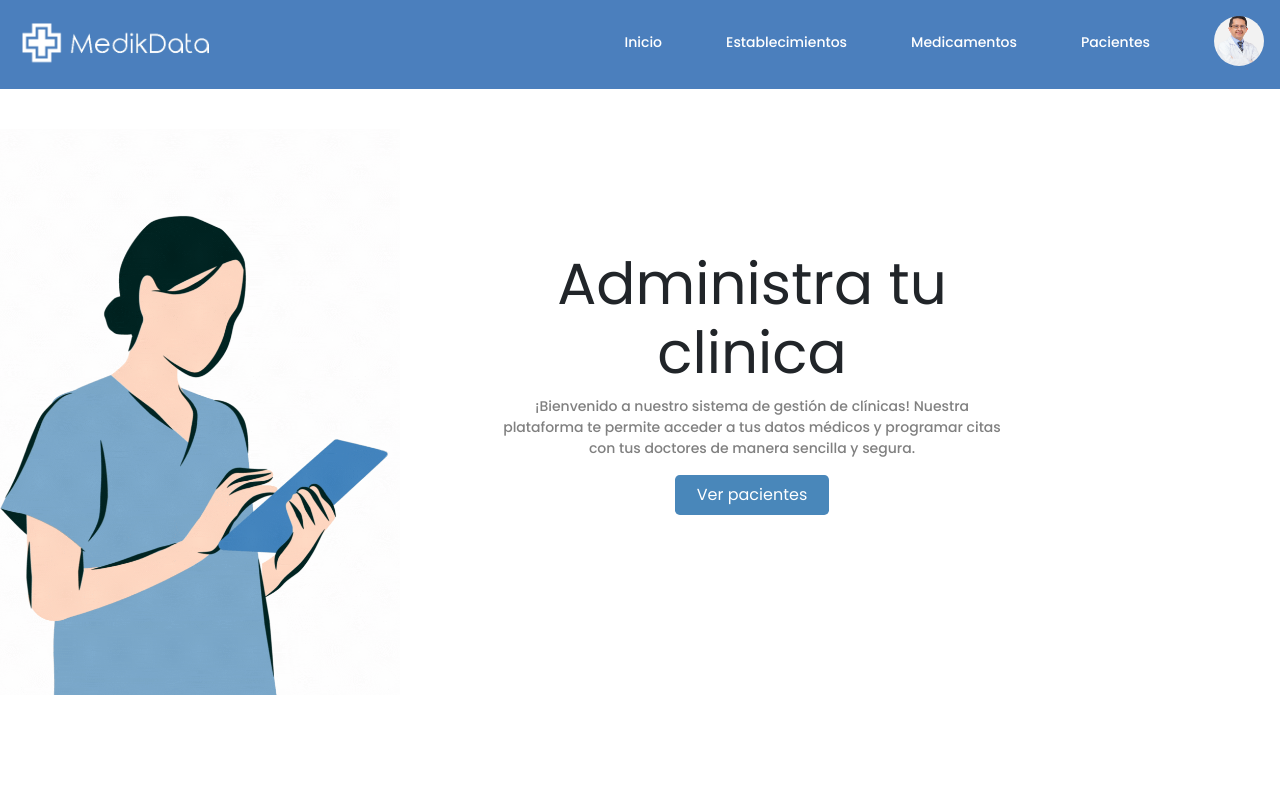
After one commit to BryanEspana/ClinicProyect2, a Flask app: page /medicamentos in a window 1280 px wide. The commit adds this page. Run offline with Flask 3, Linux system fonts and the light colour scheme.

Commit message:
Dashboard y inicio

```diff
--- a/src/app.py
+++ b/src/app.py
@@ -19,6 +19,14 @@ def register():
 def inicio():
     return render_template('dashboard/dashboard.html')
 
+@app.route('/pacientes')
+def paciente():
+    return render_template('pacientes/paciente.html')
+
+@app.route('/medicamentos')
+def medicamentos():
+    return render_template('medicamentos/medicamento.html')
+
 if __name__ == '__main__':
     app.config.from_object(config['development'])
     app.run()
--- /dev/null
+++ b/src/static/css/dashboard.css
@@ -0,0 +1,120 @@
+
+html, body {
+    height: 100%;
+    overflow: auto;
+  }
+
+a{
+    color: white;
+    text-decoration: none;
+}
+
+a:hover{
+    color: white;
+}
+.profile-img-container {
+    width: 50px;
+    height: 50px;
+    border-radius: 50%;
+    overflow:hidden;
+}
+
+.profile-img-container img {
+    object-fit: cover;
+    width: 100%;
+    height: 100%;
+}
+.size{
+    font-family: 'Poppins', sans-serif;
+    font-weight: 400;
+    font-size: 58px !important;
+}
+
+.button-style{
+    border-radius: 0.8rem;
+    padding: 0.8rem;
+    padding-left: 1rem;
+    padding-right: 1rem;
+}
+.button-pacientes{
+    padding: auto;
+    margin: auto;
+    width: 30%;
+}
+.container-center {
+    width: 40%;
+    height: 50%;
+    padding: auto;
+    margin: auto;
+    justify-content: center;
+    text-align: center;
+    margin-top: 10rem;
+    margin-left: 6rem;
+}
+.container-medic{
+    padding-top: 6rem;
+    width: 48%;
+    height: 80%;
+    padding: auto;
+    margin: auto;
+    justify-content: left;
+    text-align: left;
+    margin-top: 10rem;
+    margin-left: 6rem;
+}
+.img-gif{
+    width: 400px;
+}
+.img-medicamentos{
+    width: 500px;
+    position:relative;
+    top:-5rem;
+    right: 8rem;
+    z-index: -10000;
+
+}
+.container-fixed {
+    border-top-left-radius: 1rem;
+    border-bottom-left-radius: 1rem;
+    width: 250px;
+    background-color: #4987ba;
+    position: fixed;
+    bottom: 4rem;
+    right: 0px;
+  }
+  .title-fixed{
+    padding-top: 0.8rem;
+    padding-bottom: 0.3rem;
+    padding-left: 1rem;
+    text-align: left;
+    border-top-left-radius: 1rem;
+    background-color: #e7e5e3;
+  }
+
+.icon-location{
+    justify-content: center;
+    text-align: center;
+    align-items: center;
+    margin-left: 1rem;
+    padding-top: 0.5rem;
+    width: 10%;
+    height: 10%;
+}
+.text-establecimiento{
+    white-space: nowrap;
+    overflow: hidden;
+    text-overflow: ellipsis;
+    padding-top: 1rem;
+    padding-left: 1rem;
+    color: white;
+    font-family: 'Poppins', sans-serif;
+    font-size: 15px;
+}
+.container-img{
+    margin-top: 2.5rem;
+}
+.barras{
+    width: 100%;
+    z-index: 10000;
+    background-color: #4987ba;
+}
--- a/src/static/css/global.css
+++ b/src/static/css/global.css
@@ -81,3 +81,16 @@ h1{
     font-size: 50px;
     font-weight: 800;
 }
+
+p{
+    font-family: 'Poppins', sans-serif;
+    font-size: 14px;
+}
+.text-grey{
+    font-family: 'Poppins', sans-serif;
+    font-size: 14px;
+    color: grey;
+}
+.titulo{
+    padding-top: 2rem;
+}
--- a/src/templates/auth/main.html
+++ b/src/templates/auth/main.html
@@ -24,7 +24,6 @@
             <button class="shadow btnLogin">Iniciar Sesión</button>
         </a>
     </div>
-
 </header>
 
 <body class="center">
--- /dev/null
+++ b/src/templates/medicamentos/medicamento.html
@@ -0,0 +1,63 @@
+{% extends 'base.html' %}
+
+{% block title %}Main{% endblock %}
+
+{% block customCSS %}
+<link rel="stylesheet" href="{{ url_for('static', filename='css/auth-css/main.css') }}">
+<link rel="stylesheet" href="{{ url_for('static', filename='css/dashboard.css') }}">
+<link rel="stylesheet" href="{{ url_for('static', filename='css/global.css') }}">
+<link rel="preconnect" href="https://fonts.googleapis.com">
+<link rel="preconnect" href="https://fonts.gstatic.com" crossorigin>
+<link href="https://fonts.googleapis.com/css2?family=Poppins:wght@200;400;600&display=swap" rel="stylesheet">
+<link rel="preconnect" href="https://fonts.googleapis.com">
+<link rel="preconnect" href="https://fonts.gstatic.com" crossorigin>
+<link href="https://fonts.googleapis.com/css2?family=Poppins:wght@200;300;500&display=swap" rel="stylesheet">
+{% endblock %}
+
+{% block body %}
+<header class="header-top flex-row" style="background-color: #4b7fbd;">
+    <img class="logo-img" src="static\img\logoBlanco.png">
+    <div class=" flex-row encabezado ">
+        <!--Inicio-->
+        <a href=""><p class="padR4 hover-p padT1">Inicio</p></a>
+        <!--Establecimientos-->
+        <a href=""><p class="padR4 hover-p padT1">Establecimientos</p></a>
+        <!--Medicamentos-->
+        <a href=""><p class="padR4 hover-p padT1">Medicamentos</p></a>
+        <!--Pacientes-->
+        <a href=""><p class="padR4 hover-p padT1">Pacientes</p></a>
+
+        <!--Icono Usuario-->
+          <div class="profile-img-container">
+            <img src="static\img\doc.jpg" alt="Perfil de usuario" class="profile-img">
+        </div>
+
+    </div>
+
+</header>
+<body class="center">
+
+    <!--Pestaña info pacientes-->
+    <div class="center flex-row">
+        <!--IMagen GIF-->
+        <div class="container-img">
+            <img src="static/img/logo-img.gif" class="img-gif" alt="">
+        </div>
+        <!--TExto bienvenida-->
+        <div class="flex-column container-center">
+            <h1 class="size">Administra tu clinica</h1>
+            <p class="text-grey">¡Bienvenido a nuestro sistema de gestión de clínicas! Nuestra plataforma te permite acceder a tus datos médicos y programar citas con tus doctores de manera sencilla y segura.</p>
+            <button class="button-pacientes">Ver pacientes</button>
+        </div>
+
+    </div>
+
+<script>
+    var texto = document.querySelector('.text-establecimiento');
+    var contenido = texto.innerHTML;
+    if (contenido.length > 20) {
+    texto.innerHTML = contenido.substring(0, 20) + '...';
+    }
+
+</script>
+{% endblock %}
```
Also changed, not shown: src/templates/dashboard/dashboard.css (deleted, +0 -7 lines), src/templates/dashboard/dashboard.html (+75 -6 lines), src/templates/pacientes/paciente.html (added, +54 -0 lines), src/static/img/doc.jpg (added), src/static/img/location.png (added), src/static/img/logo-img.gif (added), 1 other file.
